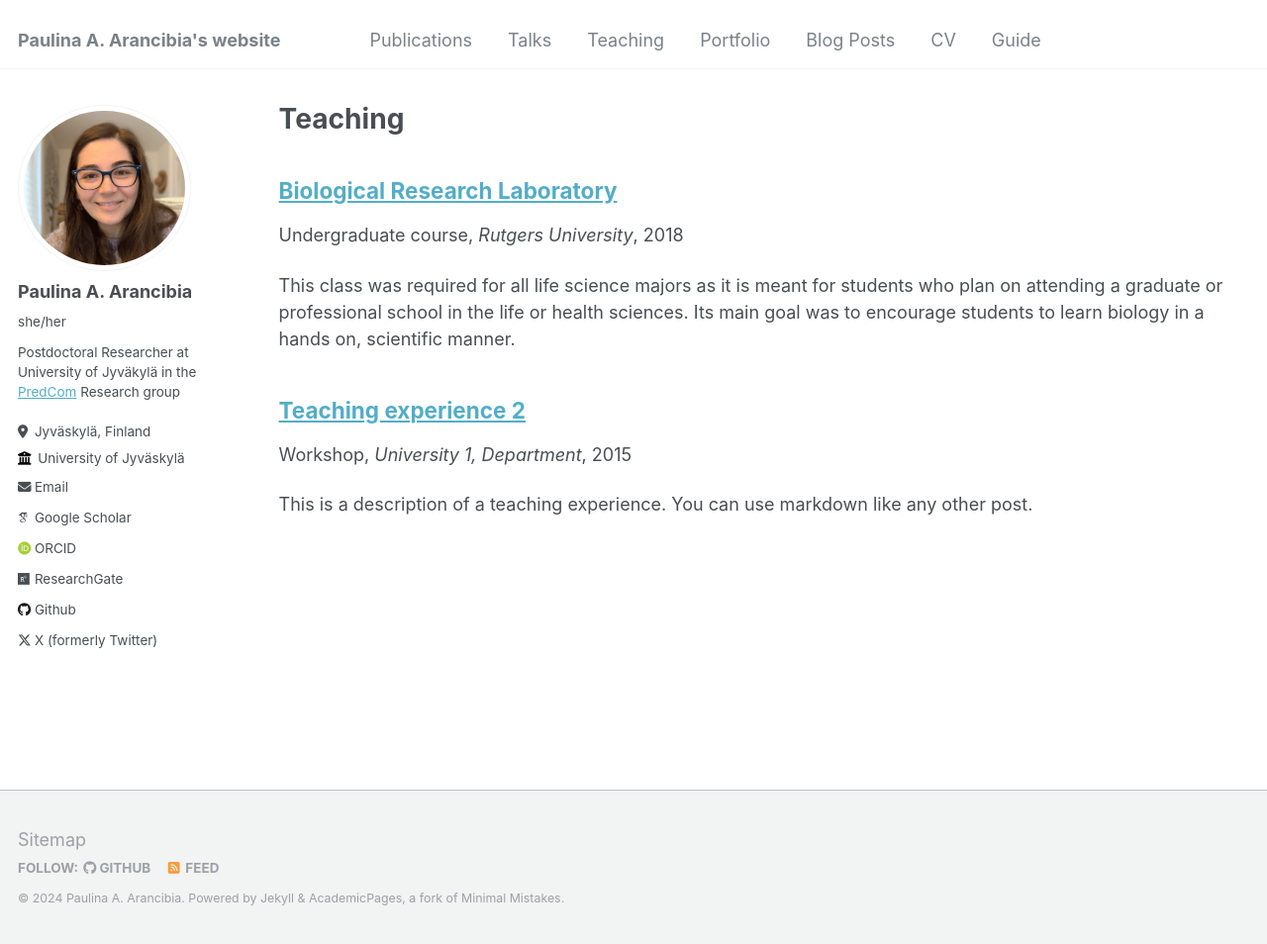
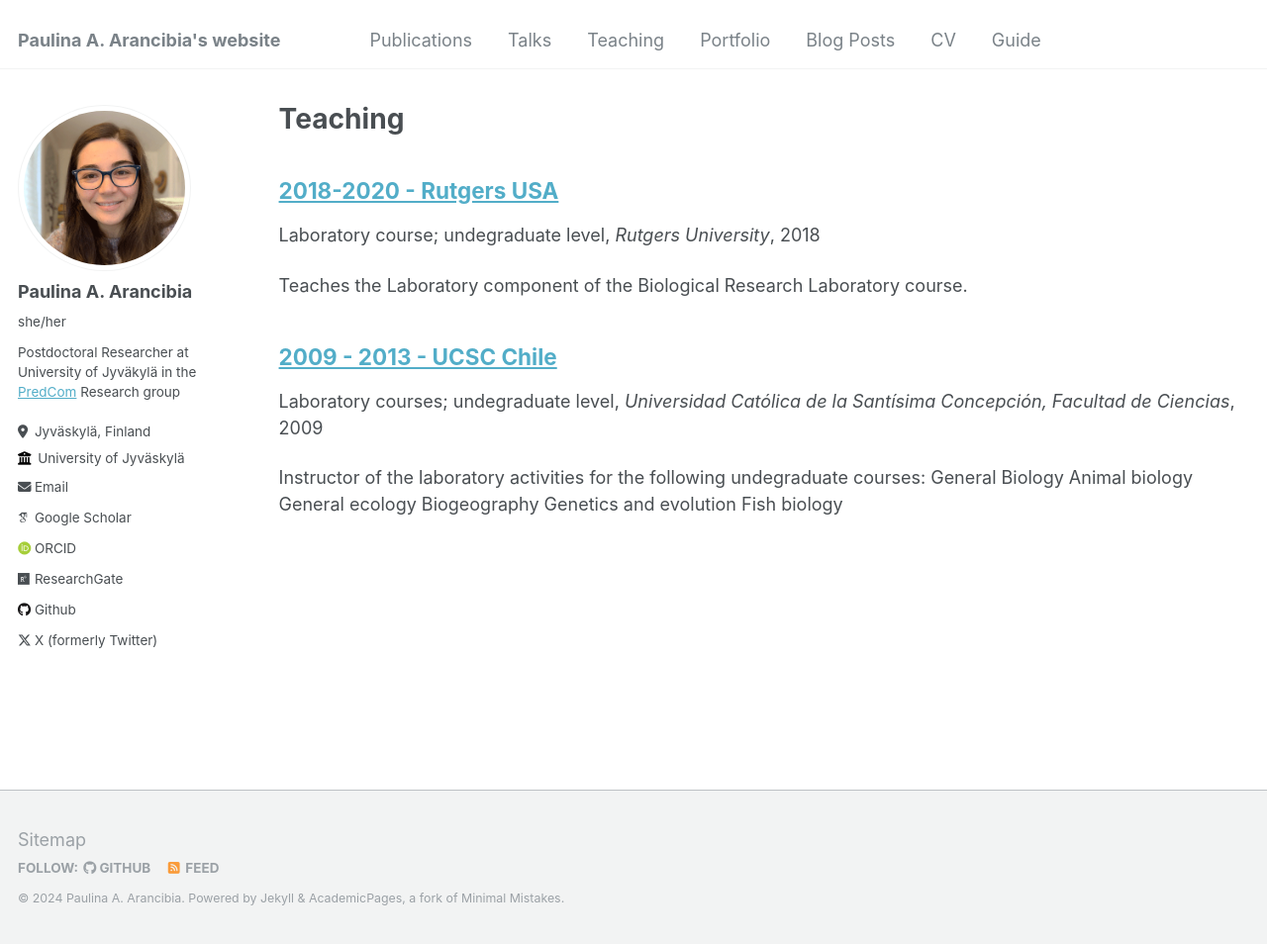
Before and after one commit to parancibia/parancibia.github.io, a Jekyll site: the page built from _pages/teaching.html, in a window 1280 px wide and 954 px high. Shown: the whole window at 99% size. Built offline with Jekyll 4.4.1, drawn with Linux system fonts in a browser that asks for light colours; some web fonts are replaced.

Commit message:
teaching update

```diff
--- /dev/null
+++ b/_teaching/2009-13_teaching_UCSC.md
@@ -0,0 +1,18 @@
+---
+title: "2009 - 2013 - UCSC Chile"
+collection: teaching
+type: "Laboratory courses; undegraduate level"
+permalink: /teaching/2009-13_teaching_UCSC
+venue: "Universidad Católica de la Santísima Concepción, Facultad de Ciencias"
+date: 2009-03-01
+location: "Concepción, Chile"
+language: Spanish
+---
+
+Instructor of the laboratory activities for the following undegraduate courses:
+General Biology
+Animal biology
+General ecology
+Biogeography
+Genetics and evolution
+Fish biology
--- a/_teaching/2015-spring-teaching-2.md
+++ /dev/null
@@ -1,20 +0,0 @@
----
-title: "Teaching experience 2"
-collection: teaching
-type: "Workshop"
-permalink: /teaching/2015-spring-teaching-1
-venue: "University 1, Department"
-date: 2015-01-01
-location: "City, Country"
----
-
-This is a description of a teaching experience. You can use markdown like any other post.
-
-Heading 1
-======
-
-Heading 2
-======
-
-Heading 3
-======
--- a/_teaching/2014-spring-teaching-1.md
+++ b/_teaching/2018_teaching_Rutgers.md
@@ -1,12 +1,14 @@
 ---
-title: "Biological Research Laboratory"
+title: "2018-2020 - Rutgers USA"
 collection: teaching
-type: "Undergraduate course"
-permalink: /teaching/2014-spring-teaching-1
+type: "Laboratory course; undegraduate level"
+permalink: /teaching/2018_teaching_Rutgers
 venue: "Rutgers University"
 date: 2018-09-01
 location: "New Brunswick-NJ, USA"
+language: English
 ---
+Teaches the Laboratory component of the Biological Research Laboratory course.
 
 This class was required for all life science majors as it is meant for students who plan on attending a
 graduate or professional school in the life or health sciences. Its main goal was to encourage students to learn biology in a hands on, scientific manner.
```
Also changed, not shown: 1 other file.
